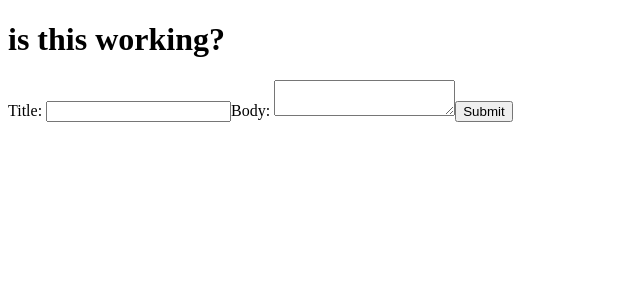
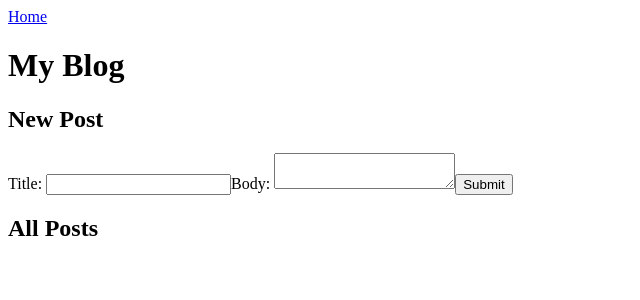
Before and after one commit to meganamarshall/react-redux, a React app: page / in a window 1280 px wide. Shown: the top 300 px of the page, without its empty margins (0-640 px from the left). Built offline with nearby package versions, Linux system fonts and the light colour scheme.

Commit message:
adding home component

```diff
--- a/src/components/App.js
+++ b/src/components/App.js
@@ -3,20 +3,19 @@ import {
   BrowserRouter as Router,
   Switch,
   Route,
+  Link
 } from 'react-router-dom';
-import AllPosts from '../containers/AllPosts';
-import CreatePost from '../containers/CreatePost';
+import Home from './Home';
+import PostById from '../containers/PostById';
 
 export default function App() {
   return (
     <Router>
       <>
-      <h1>is this working?</h1>
-      <CreatePost />
-      <AllPosts />
+      <Link to="/">Home</Link>
       <Switch>
-        <Route path="/allposts" component={AllPosts} />
-        <Route path="/CreatePost" component={CreatePost} />
+        <Route path="posts/:id" component={PostById} />
+        <Route path="/" component={Home} />
       </Switch>
       </>
     </Router>
--- /dev/null
+++ b/src/components/Home.js
@@ -0,0 +1,15 @@
+import React from 'react';
+import CreatePost from '../containers/CreatePost';
+import AllPosts from '../containers/AllPosts';
+
+export default function Home() {
+  return (
+    <>
+      <h1>My Blog</h1>
+      <h2>New Post</h2>
+      <CreatePost />
+      <h2>All Posts</h2>
+      <AllPosts />
+    </>
+  );
+}
```
